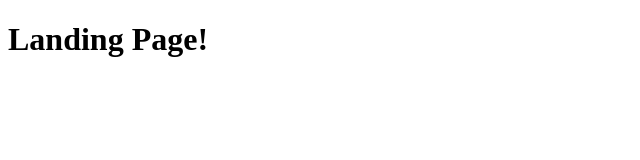
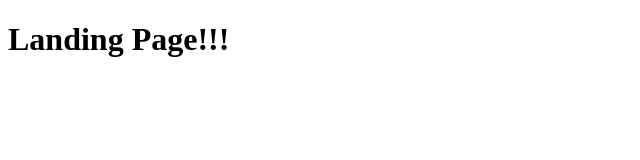
Before and after one commit to Kylec94/another-one, a website: page index.html in a window 1280 px wide. Shown: the full height of the page, 0-640 px from the left. Drawn offline with Linux system fonts and the light colour scheme.

Commit message:
anotherthing

```diff
--- a/index.html
+++ b/index.html
@@ -4,9 +4,9 @@
     <meta charset="UTF-8" />
     <meta http-equiv="X-UA-Compatible" content="IE=edge" />
     <meta name="viewport" content="width=device-width, initial-scale=1.0" />
-    <title>Landing Page!</title>
+    <title>Landing Page!!!</title>
   </head>
   <body>
-    <h1>Landing Page!</h1>
+    <h1>Landing Page!!!</h1>
   </body>
 </html>
```
